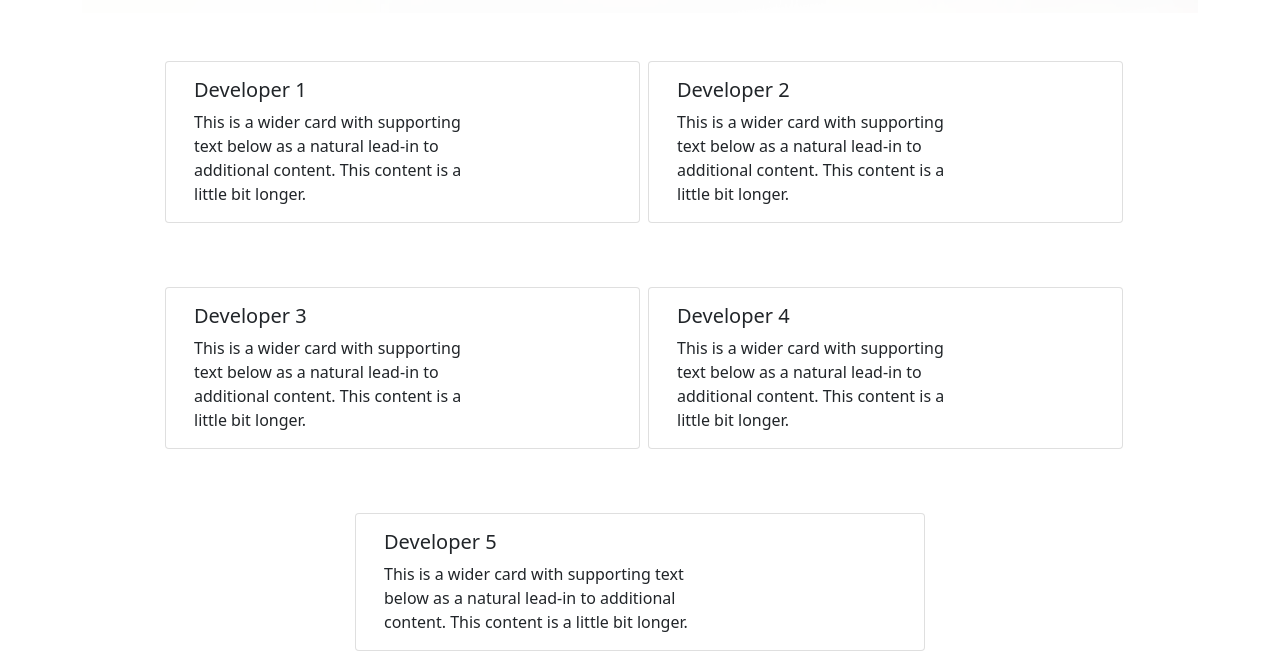
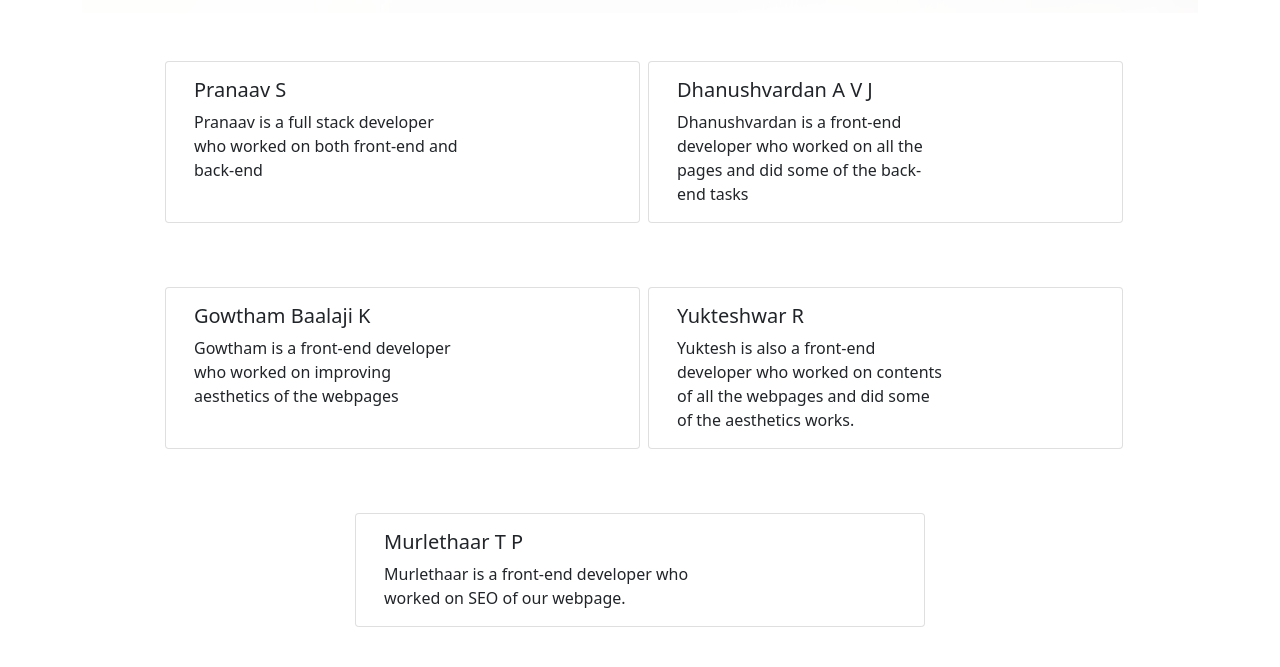
Before and after one commit to Yukteshwar-r/pose_proj, a plain HTML site: page about_page.html in a window 1280 px wide. Shown: the part 459-1126 px from the top of the page. After the commit the page ends 1102 px from the top, so only its background shows below. Drawn offline with nearby package versions, Linux system fonts and the light colour scheme.

Commit message:
Update about_page.html

```diff
--- a/about_page.html
+++ b/about_page.html
@@ -81,8 +81,8 @@
 
                         <div class="col-md-8">
                             <div class="card-body">
-                                <h5 class="card-title">Developer 1</h5>
-                                <p class="card-text">This is a wider card with supporting text below as a natural lead-in to additional content. This content is a little bit longer.</p>
+                                <h5 class="card-title">Pranaav S</h5>
+                                <p class="card-text">Pranaav is a full stack developer who worked on both front-end and back-end</p>
 
                             </div>
                         </div>
@@ -93,8 +93,8 @@
 
                         <div class="col-md-8">
                             <div class="card-body">
-                                <h5 class="card-title">Developer 2</h5>
-                                <p class="card-text">This is a wider card with supporting text below as a natural lead-in to additional content. This content is a little bit longer.</p>
+                                <h5 class="card-title">Dhanushvardan A V J</h5>
+                                <p class="card-text">Dhanushvardan is a front-end developer who worked on all the pages and did some of the back-end tasks</p>
 
                             </div>
                         </div>
@@ -111,8 +111,8 @@
 
                         <div class="col-md-8">
                             <div class="card-body">
-                                <h5 class="card-title">Developer 3</h5>
-                                <p class="card-text">This is a wider card with supporting text below as a natural lead-in to additional content. This content is a little bit longer.</p>
+                                <h5 class="card-title">Gowtham Baalaji K</h5>
+                                <p class="card-text">Gowtham is a front-end developer who worked on improving aesthetics of the webpages</p>
 
                             </div>
                         </div>
@@ -123,8 +123,8 @@
 
                         <div class="col-md-8">
                             <div class="card-body">
-                                <h5 class="card-title">Developer 4</h5>
-                                <p class="card-text">This is a wider card with supporting text below as a natural lead-in to additional content. This content is a little bit longer.</p>
+                                <h5 class="card-title">Yukteshwar R</h5>
+                                <p class="card-text">Yuktesh is also a front-end developer who worked on contents of all the webpages and did some of the aesthetics works.</p>
 
                             </div>
                         </div>
@@ -141,8 +141,8 @@
 
                         <div class="col-md-8">
                             <div class="card-body">
-                                <h5 class="card-title">Developer 5</h5>
-                                <p class="card-text">This is a wider card with supporting text below as a natural lead-in to additional content. This content is a little bit longer.</p>
+                                <h5 class="card-title">Murlethaar T P </h5>
+                                <p class="card-text">Murlethaar is a front-end developer who worked on SEO of our webpage.</p>
 
                             </div>
                         </div>
```
